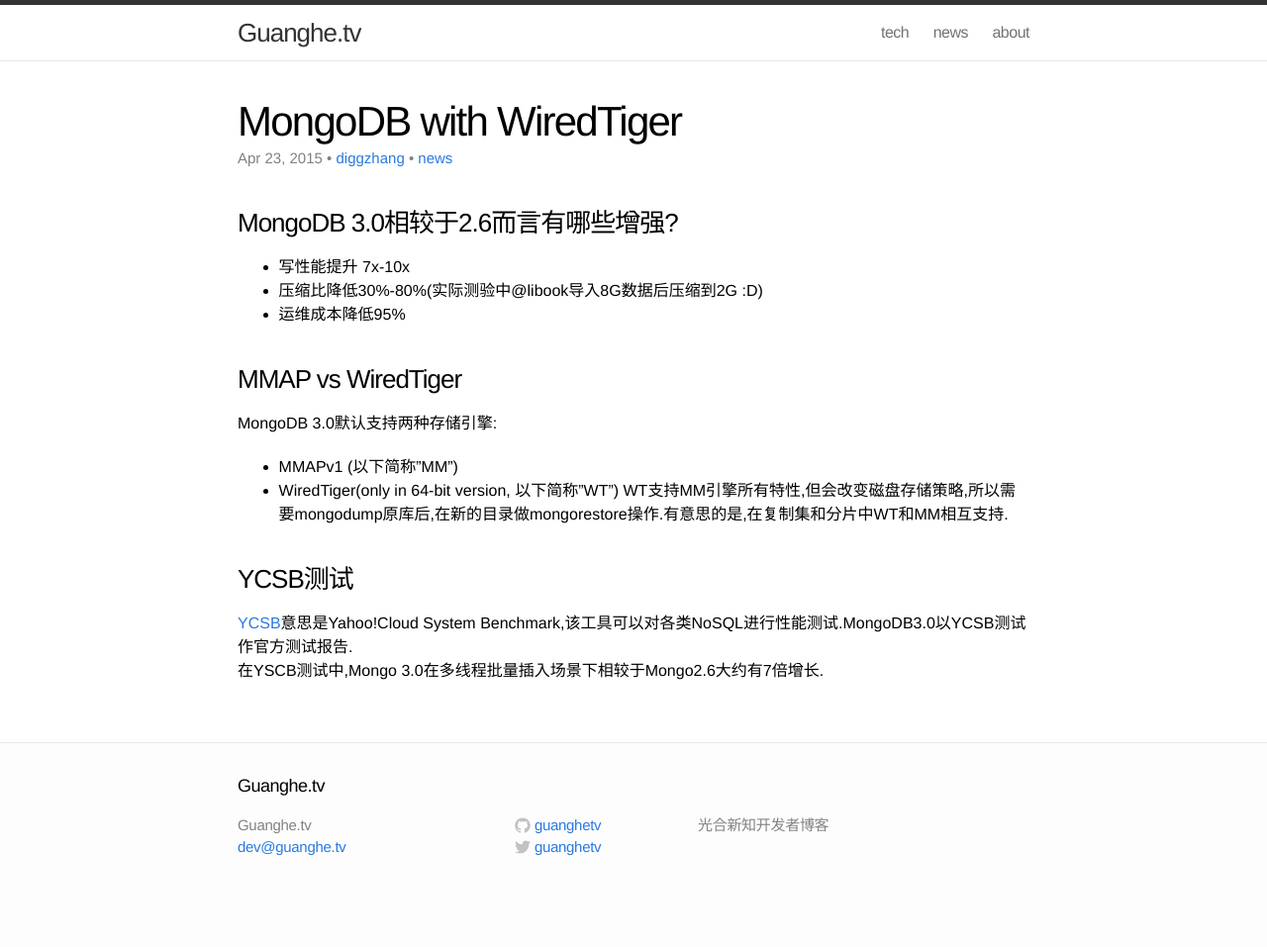
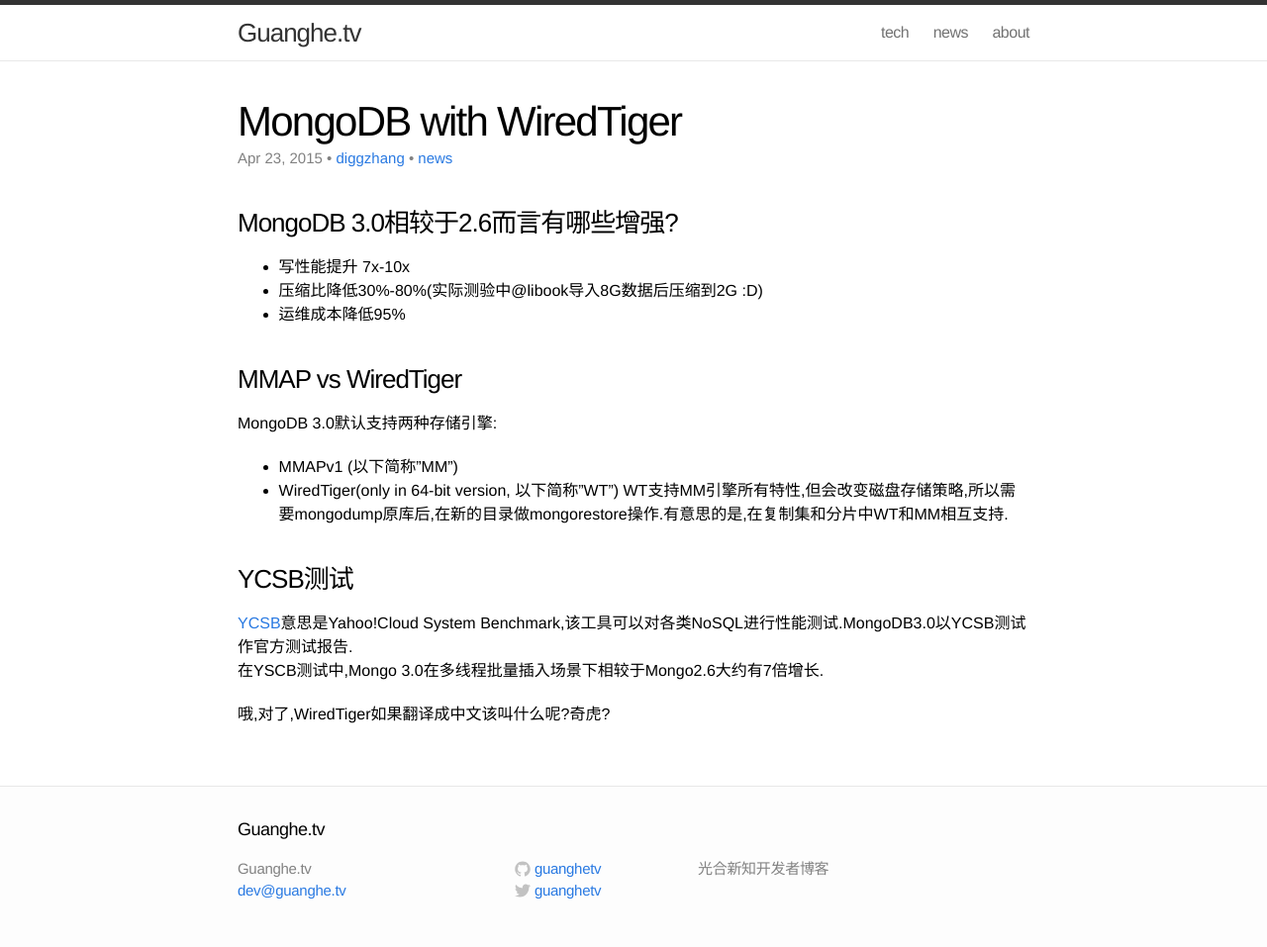
Before and after one commit to guanghetv/guanghetv.github.io, a Jekyll site: the page built from _posts/2015-04-23-mongodb-with-tiger.markdown, in a window 1280 px wide. Shown: the whole page at 99% size. Built offline with Jekyll 4.4.1, drawn with Linux system fonts in a browser that asks for light colours; Markdown is read by kramdown in place of the engine named in the settings; comment, search, counter and statistics services are not loaded; before the commit the page ends 913 px from its top, so only the background shows below that.

Commit message:
(change) add one joke

```diff
--- a/_posts/2015-04-23-mongodb-with-tiger.markdown
+++ b/_posts/2015-04-23-mongodb-with-tiger.markdown
@@ -19,3 +19,5 @@ WT支持MM引擎所有特性,但会改变磁盘存储策略,所以需要mongodum
 ###YCSB测试
 [YCSB](https://github.com/brianfrankcooper/YCSB)意思是Yahoo!Cloud System Benchmark,该工具可以对各类NoSQL进行性能测试.MongoDB3.0以YCSB测试作官方测试报告.
 在YSCB测试中,Mongo 3.0在多线程批量插入场景下相较于Mongo2.6大约有7倍增长.
+
+哦,对了,WiredTiger如果翻译成中文该叫什么呢?奇虎?
```
